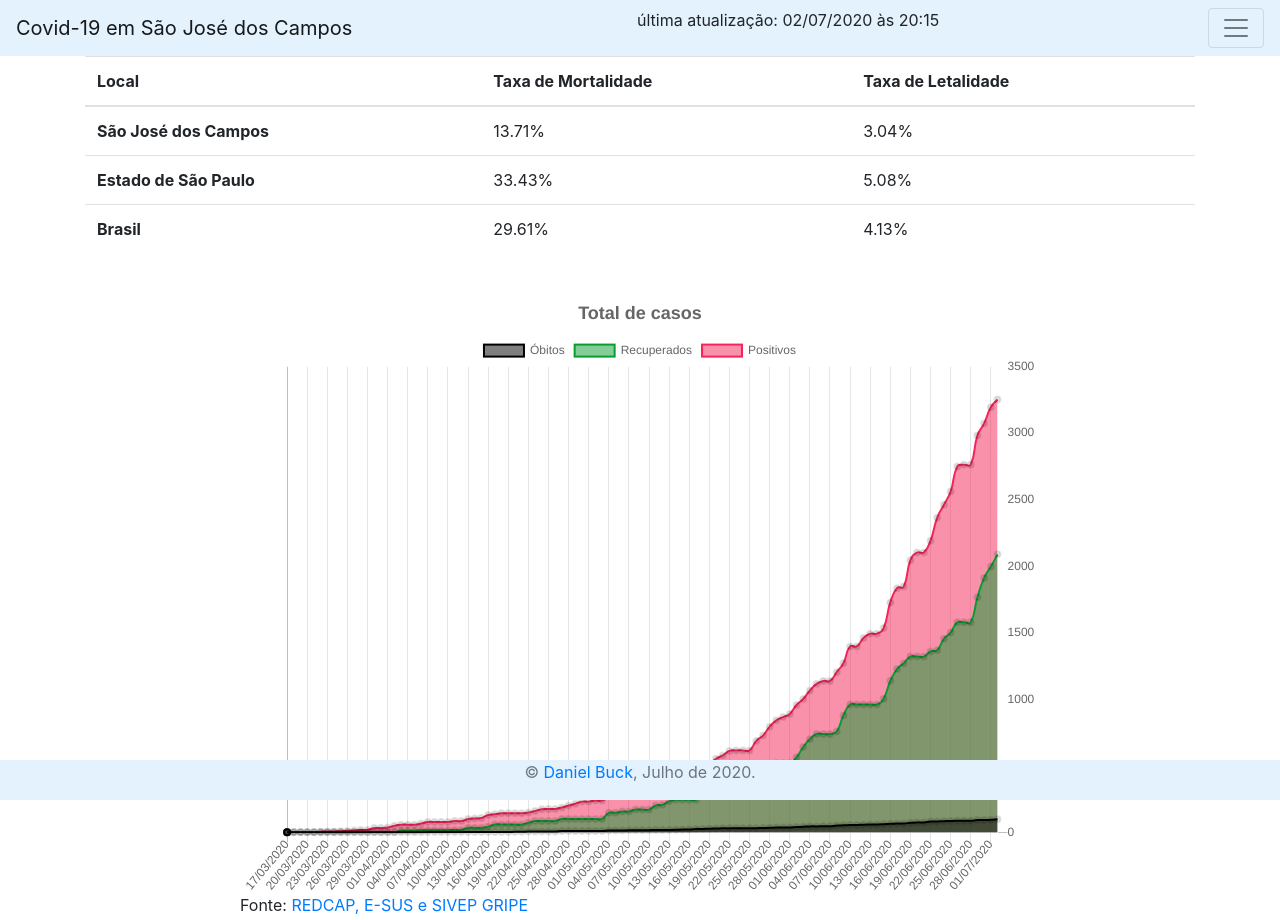
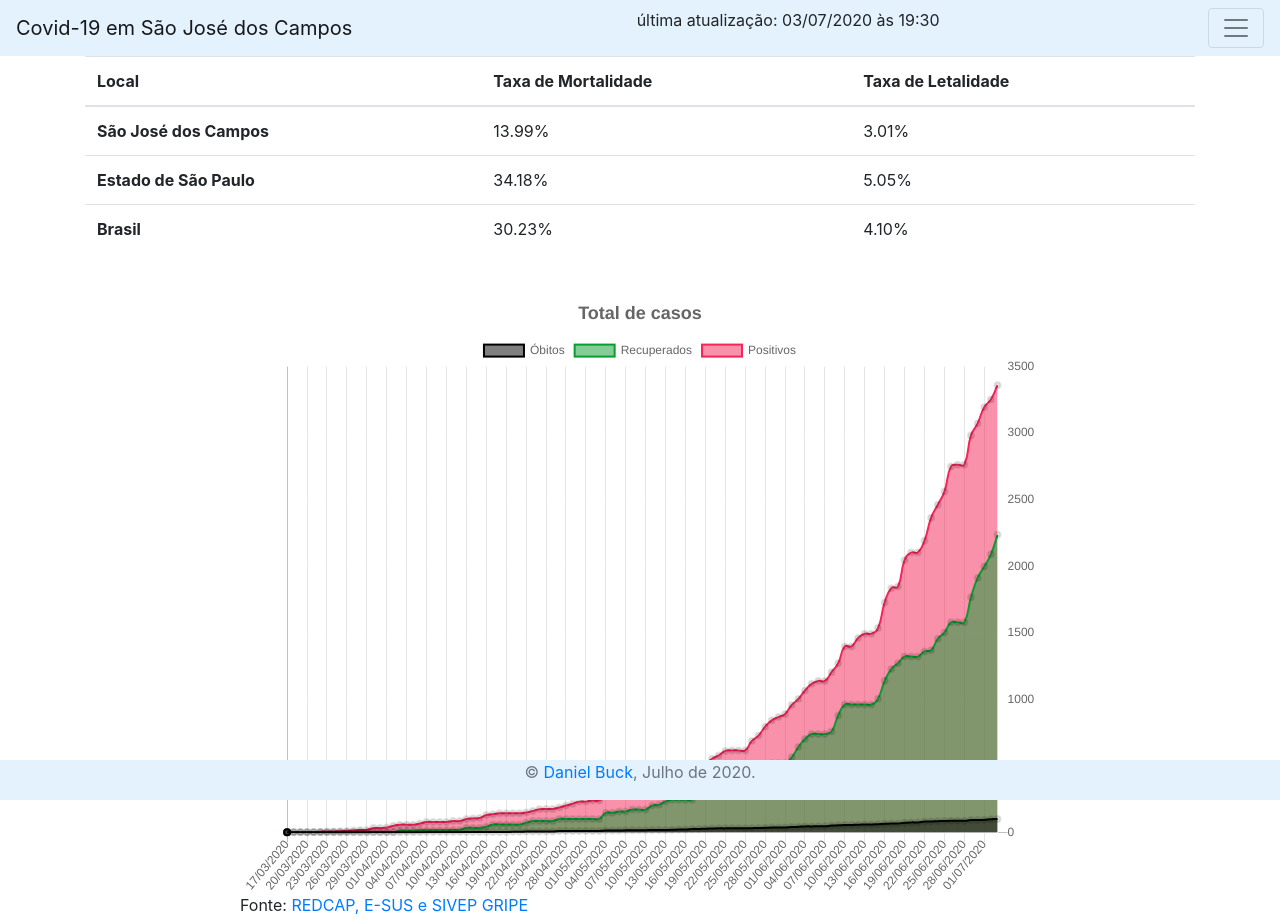
Before and after one commit to danbuck84/danbuck84.github.io, a website: page pages/covid19sjc/public/index.html in a window 1280 px wide. Shown: the top 920 px of the page. Drawn offline with nearby package versions, Linux system fonts and the light colour scheme.

Commit message:
week's wrap up with today's new figures

```diff
--- a/pages/covid19sjc/public/byDistrict.js
+++ b/pages/covid19sjc/public/byDistrict.js
@@ -50,26 +50,26 @@ function byDistrict() {
             'Satelite',
             'Aquarius',
             'Morumbi',
+            'Jd Industrias',
+            'Campo dos Alemaes',
             'Urbanova',
-            'Campo dos Alemaes',
-            'Jd Industrias',
             'Pq Industrial',
             'Monte Castelo',
-            'Vl Industrial',
+            'Vista Verde',
         ],
         datasets: [
             {
                 data: [
-                    117,
-                    105,
-                    104,
-                    86,
-                    77,
-                    77,
-                    76,
-                    63,
-                    57,
-                    57,
+                    139,
+                    127,
+                    124,
+                    111,
+                    101,
+                    89,
+                    85,
+                    74,
+                    69,
+                    64,
                 ],
                 backgroundColor: [
                     'rgba(246, 229, 141,0.5)',
--- a/pages/covid19sjc/public/casesByAge.js
+++ b/pages/covid19sjc/public/casesByAge.js
@@ -77,15 +77,15 @@ function casesByAge() {
             {
                 label: 'Feminino',
                 data: [
-                    -21,
-                    -58,
-                    -256,
-                    -406,
-                    -280,
-                    -166,
-                    -115,
-                    -35,
-                    -17,
+                    -28,
+                    -79,
+                    -314,
+                    -482,
+                    -352,
+                    -202,
+                    -140,
+                    -40,
+                    -22,
                     -8,
                 ],
                 backgroundColor: [
@@ -117,15 +117,15 @@ function casesByAge() {
             {
                 label: 'Masculino',
                 data: [
-                    30,
-                    44,
-                    202,
-                    417,
-                    314,
-                    206,
-                    96,
-                    56,
-                    22,
+                    39,
+                    58,
+                    261,
+                    508,
+                    382,
+                    234,
+                    120,
+                    65,
+                    25,
                     1,
                 ],
                 backgroundColor: [
--- a/pages/covid19sjc/public/casesByGender.js
+++ b/pages/covid19sjc/public/casesByGender.js
@@ -35,8 +35,8 @@ function casesByGender() {
         datasets: [
             {
                 data: [
-                    1362,
-                    1388,
+                    1667,
+                    1693,
                 ],
                 backgroundColor: [
                     'rgba(155, 89, 182,0.5)',
--- a/pages/covid19sjc/public/index.html
+++ b/pages/covid19sjc/public/index.html
@@ -14,7 +14,7 @@
     <div class="sticky-top">
         <nav class="navbar navbar-light" style="background-color: #e3f2fd;">
             <a class="navbar-brand">Covid-19 em São José dos Campos</a>
-            <p>última atualização: 02/07/2020 às 20:15</p>
+            <p>última atualização: 03/07/2020 às 19:30</p>
             <button class="navbar-toggler" type="button" data-toggle="collapse" data-target="#navbarNavAltMarkup" aria-controls="navbarNavAltMarkup" aria-expanded="false" aria-label="Toggle navigation">
                 <span class="navbar-toggler-icon"></span>
             </button>
@@ -44,18 +44,18 @@
             <tbody>
                 <tr>
                     <th scope="row">São José dos Campos</th>
-                    <td>13.71%</td>
-                    <td>3.04%</td>
+                    <td>13.99%</td>
+                    <td>3.01%</td>
                 </tr>
                 <tr>
                     <th scope="row">Estado de São Paulo</th>
-                    <td>33.43%</td>
-                    <td>5.08%</td>
+                    <td>34.18%</td>
+                    <td>5.05%</td>
                 </tr>
                 <tr>
                     <th scope="row">Brasil</th>
-                    <td>29.61%</td>
-                    <td>4.13%</td>
+                    <td>30.23%</td>
+                    <td>4.10%</td>
                 </tr>
             </tbody>
         </table>
--- a/pages/covid19sjc/public/occupancyRate.js
+++ b/pages/covid19sjc/public/occupancyRate.js
@@ -45,12 +45,12 @@ function occupancyRate() {
         datasets: [
             {
                 data: [
-                    74.2, // icu covid
-                    33.9, // icu general
-                    66.1, // icu hm
-                    70.6,  // ward covid
-                    9, // ward general
-                    88.5, // ward hm
+                    76.5, // icu covid
+                    35.5, // icu general
+                    62.9, // icu hm
+                    65.9,  // ward covid
+                    8.7, // ward general
+                    82.7, // ward hm
                 ],
                 backgroundColor: [
                     'rgba(192, 57, 43,0.5)',  // icu covid
--- a/pages/covid19sjc/public/totalCases.js
+++ b/pages/covid19sjc/public/totalCases.js
@@ -152,6 +152,7 @@ function totalCases() {
             '30/06/2020',
             '01/07/2020',
             '02/07/2020',
+            '03/07/2020',
         ],
         datasets: [
             {
@@ -269,6 +270,7 @@ function totalCases() {
                     93,
                     95,
                     99,
+                    101,
                 ],
             },
             {
@@ -386,6 +388,7 @@ function totalCases() {
                     1912,
                     1997,
                     2089,
+                    2236,
                 ],
             },
             {
@@ -503,6 +506,7 @@ function totalCases() {
                     3073,
                     3195,
                     3253,
+                    3360,
                 ],
             }
         ],
```
Also changed, not shown: pages/covid19sjc/public/confirmedDown.js (+8 -8 lines).
